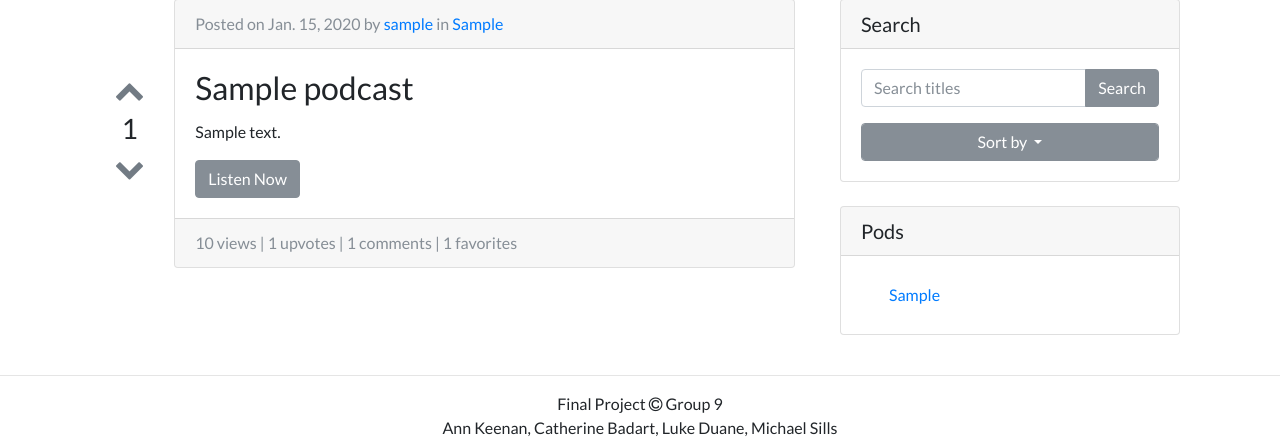
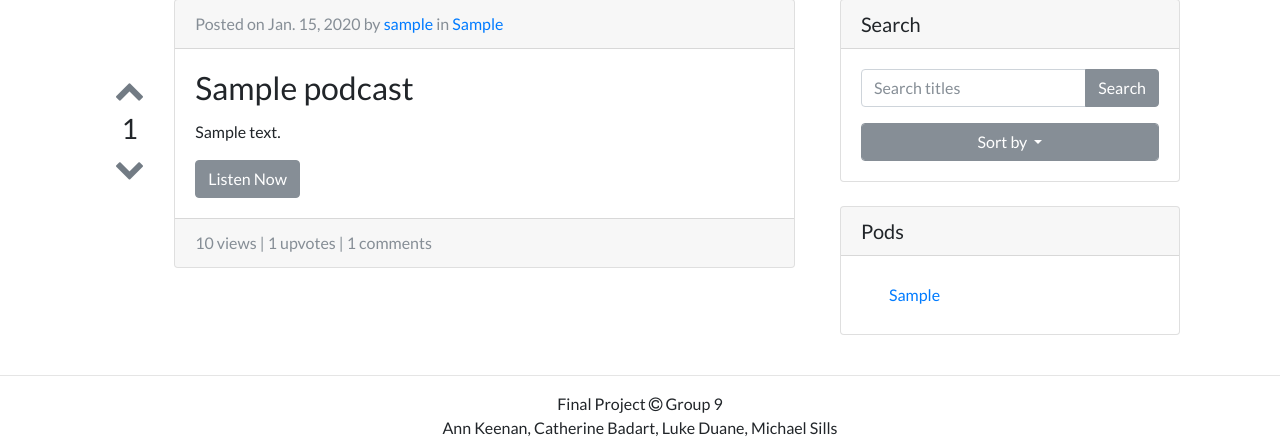
Before and after one commit to WebApps-Group09/Project, a Django app: page /podcast/ in a window 1280 px wide. Shown: the part 168-608 px from the top of the page. Run offline with Django 3.2, Linux system fonts and the light colour scheme; tables that the repository leaves empty hold one stand-in row (values such as "Sample post"); some libraries are stand-ins or nearby versions.

Commit message:
removing favorties thigny

```diff
--- a/podlife/models.py
+++ b/podlife/models.py
@@ -62,7 +62,6 @@ class Podcast(models.Model):
     num_comments = models.IntegerField(default=0, editable=False)
     num_upvotes = models.IntegerField(default=0, editable=False)
     num_downvotes = models.IntegerField(default=0, editable=False)
-    num_favorites = models.IntegerField(default=0, editable=False)
     created = models.DateTimeField(default=timezone.now, editable=False)
     updated = models.DateTimeField(default=timezone.now, editable=False)
 
--- a/templates/main_page.html
+++ b/templates/main_page.html
@@ -43,8 +43,7 @@
 							<div class="card-footer text-muted">
 								{{ podcast.views }} views |
 								{{ podcast.num_upvotes }} upvotes |
-								{{ podcast.num_comments }} comments |
-								{{ podcast.num_favorites }} favorites
+								{{ podcast.num_comments }} comments
 							</div><!--/.card-footer-->
 						</div><!--/.card-->
 					</div>
--- a/templates/view_user.html
+++ b/templates/view_user.html
@@ -55,8 +55,7 @@
       			<div class="card-footer text-muted">
       				{{ podcast.views }} views |
       				{{ podcast.num_upvotes }} upvotes |
-      				{{ podcast.num_comments }} comments |
-      				{{ podcast.num_favorites }} favorites
+      				{{ podcast.num_comments }} comments
       			</div><!--/.card-footer-->
       		</div><!--/.card-->
         </div>
```
